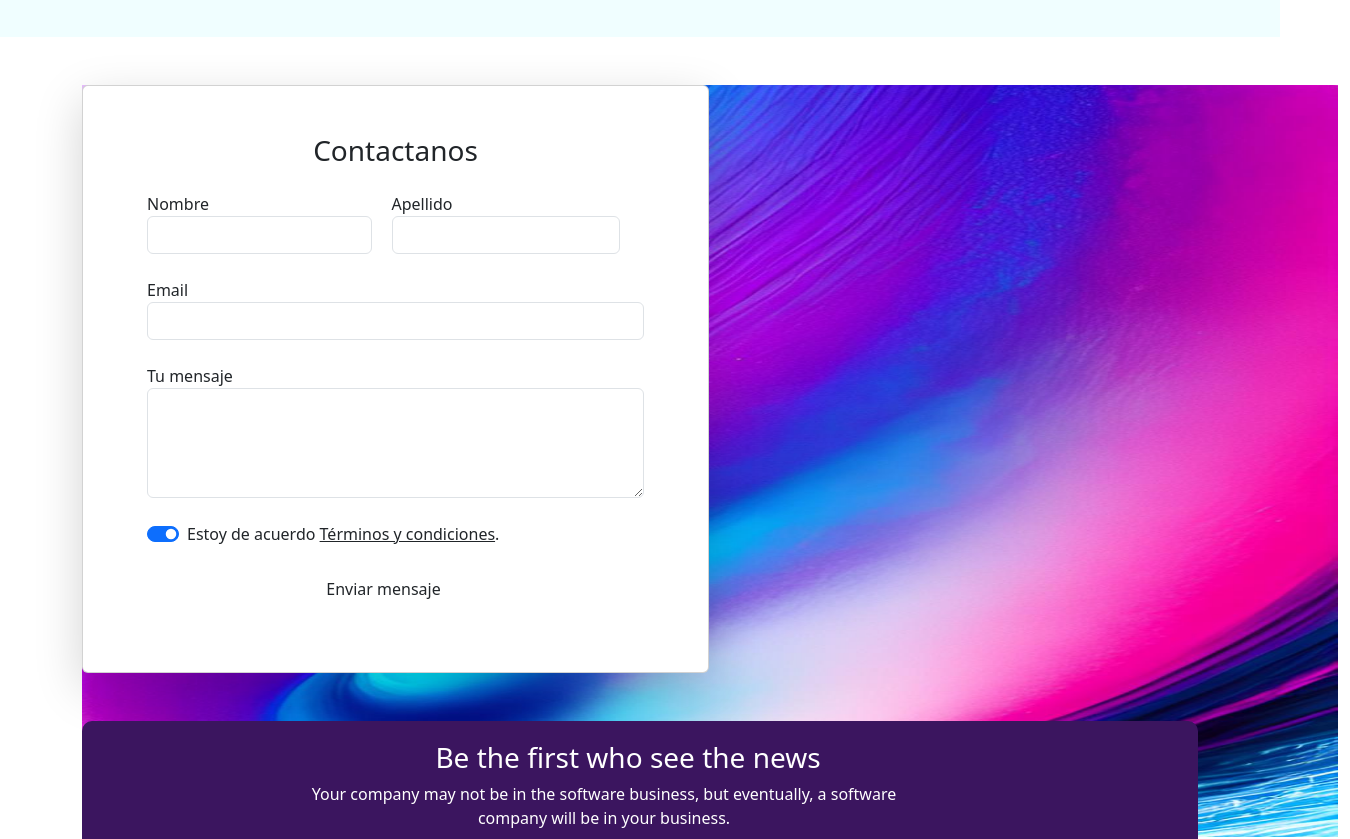
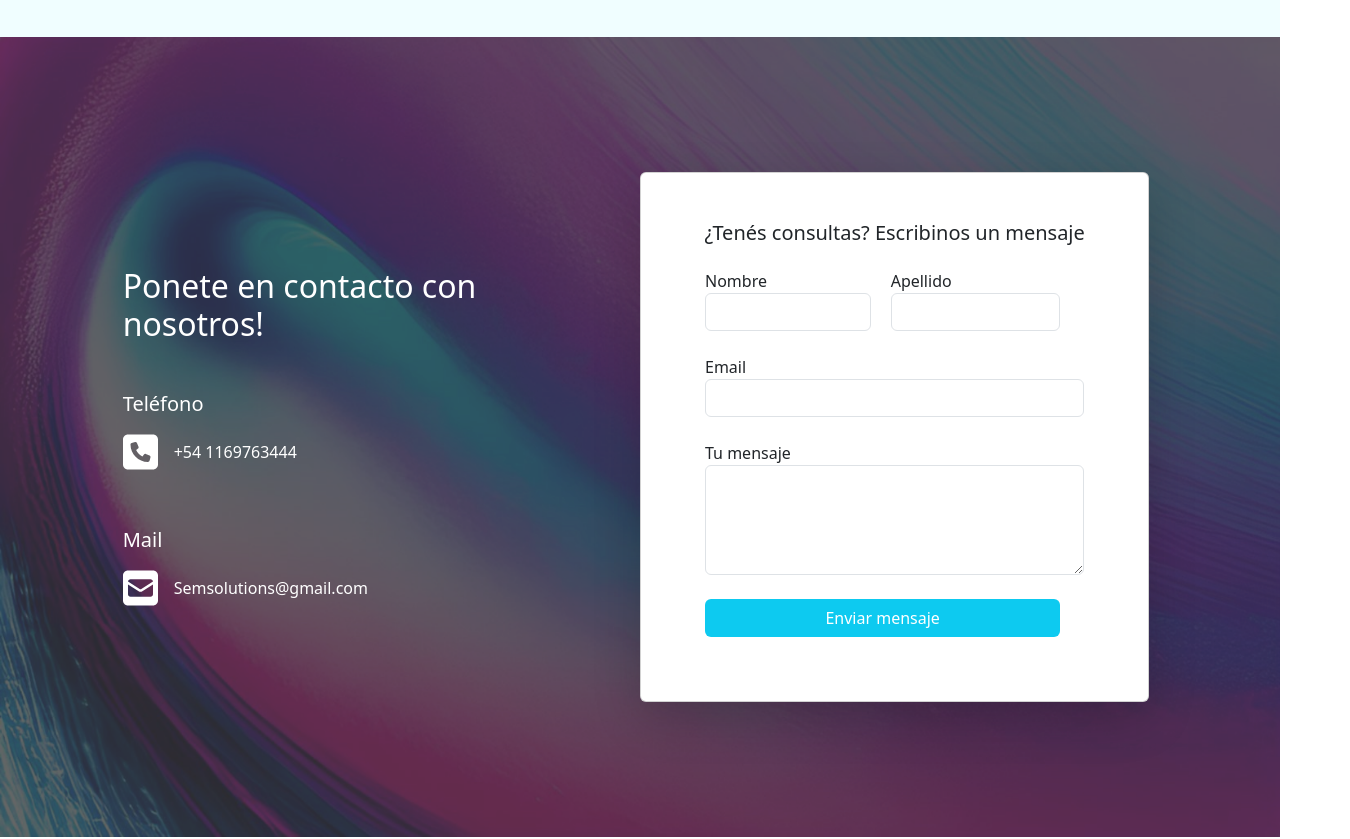
Before and after one commit to LeanRamirez/sem_solutions, a React (Vite) app: page / in a window 1280 px wide. Shown: the part 2300-3139 px from the top of the page, 1350 px wide, since content can reach past the window. Built offline with nearby package versions, Linux system fonts and the light colour scheme.

Commit message:
form styles

```diff
--- a/src/App.jsx
+++ b/src/App.jsx
@@ -1,10 +1,10 @@
-import React from "react"
+
 import Navbar from './components/navbar/navbar';
 import Home from './components/home/home';
 import Benefits from "./components/benefits/benefits";
 import Testimonials from "./components/testimonials/testimonials";
 import Form from "./components/form/form";
-import Footer from "./components/footer/footer";
+// import Footer from "./components/footer/footer";
 import WhatsappButton from "./components/whatsappButton/whatsappButton";
 
 import { library } from '@fortawesome/fontawesome-svg-core';
@@ -28,7 +28,7 @@ function App() {
       <Benefits/>
       <Testimonials/>
       <Form/>
-      <Footer/>
+      {/* <Footer/> */}
       <WhatsappButton/>
      </div>
   )
--- a/src/components/form/form.jsx
+++ b/src/components/form/form.jsx
@@ -1,6 +1,9 @@
-import React, { useState } from "react";
+import { useState } from "react";
 import style from "./form.module.css";
-import bg2 from "../../assets/bg2.jpg";
+import bg2 from "../../assets/bg2.png";
+import { FontAwesomeIcon } from '@fortawesome/react-fontawesome';
+import { faSquareInstagram, faSquareWhatsapp } from '@fortawesome/free-brands-svg-icons';
+import { faSquarePhone, faSquareEnvelope } from '@fortawesome/free-solid-svg-icons';
 
 const Form = () => {
   const [formData, setFormData] = useState({
@@ -58,13 +61,38 @@ const Form = () => {
 
 
   return (
-    <div className="page-header">
-      <div className="container py-5">
-        <div className="row">
-          <img className={style.bg} src={bg2} alt="bg2" />
-          <div className="col-lg-7 d-flex justify-content-center flex-column">
-            <div className="card card-body d-flex justify-content-center shadow-lg p-5 blur align-items-center">
-              <h3 className="text-center">Contactanos</h3>
+    <div className="page-header w-100">
+      <img className={style.bg} src={bg2} alt="bg2" />
+      <div className={`p-0 m-0 ${style.container}`}>
+        <div className={`row d-flex justify-content-center align-items-center ${style.contactContainer}`}>
+          <div className={`col-lg-5 ${style.contactData}`}>
+            <h2 className="p-3 fw-light">Ponete en contacto con nosotros!</h2>
+
+            <div className="d-flex flex-column align-items-center p-3 gap-5">
+
+              <div className="d-flex flex-column justify-content-start align-items-center">
+                <h5 className="w-100 py-2 fw-light">Teléfono</h5>
+                <div className="w-100 d-flex justify-content-start align-items-center">
+                  <FontAwesomeIcon icon={faSquarePhone} className={`text-white ${style.wsIcon}`} />
+                  <p className="px-3 my-auto">+54 1169763444</p>
+                </div>
+              </div>
+              <div className="d-flex flex-column justify-content-start align-items-center">
+                <h5 className="w-100 py-2 fw-light">Mail</h5>
+                <div className="w-100 d-flex justify-content-start align-items-center">
+                  <FontAwesomeIcon icon={faSquareEnvelope} className={`text-white ${style.wsIcon}`} />
+                  <p className="px-3 my-auto">Semsolutions@gmail.com</p>
+                </div>
+              </div>
+              {/* <div className="w-50 d-flex justify-content-around">
+                <FontAwesomeIcon icon={faSquareWhatsapp} className={`text-white ${style.wsIcon}`} />
+                <FontAwesomeIcon icon={faSquareInstagram} className={`text-white ${style.wsIcon}`} />
+              </div> */}
+            </div>
+          </div>
+          <div className="col-lg-5 rounded-4">
+            <div className="card card-body d-flex shadow-lg p-5 blur">
+              <h5 className="text-center">¿Tenés consultas? Escribinos un mensaje</h5>
               <form role="form" id="contact-form" method="post" autoComplete="off" onSubmit={handleSubmit}>
                 <div className="card-body">
                   <div className="row">
@@ -127,15 +155,15 @@ const Form = () => {
                   </div>
                   <div className="row">
                     <div className="col-md-12">
-                      <div className="form-check form-switch mb-4">
-                        <input className="form-check-input" type="checkbox" id="flexSwitchCheckDefault" checked />
+                      {/* <div className="form-check form-switch mb-4">
+                        <input className="form-check-input switch" type="checkbox" id="flexSwitchCheckDefault" checked />
                         <label className="form-check-label" htmlFor="flexSwitchCheckDefault">
                           Estoy de acuerdo <a href="javascript:;" className="text-dark"><u>Términos y condiciones</u></a>.
                         </label>
-                      </div>
+                      </div> */}
                     </div>
                     <div className="col-md-12">
-                      <button type="submit" className="btn bg-gradient-dark w-100">Enviar mensaje</button>
+                      <button type="submit" className="btn bg-gradient-dark w-100 bg-info text-white">Enviar mensaje</button>
                     </div>
                   </div>
                 </div>
--- a/src/components/form/form.module.css
+++ b/src/components/form/form.module.css
@@ -1,10 +1,23 @@
 .container{
-    padding: 30px;
+    height: 100vh;
+    width: 100%;
 }
 .bg {
-    height: 94%;
+    width: 100%;
+    height: 100%;
+    background-size: cover;
     position: absolute;
     z-index: 0;
-    margin-right: 50px;
-    /*Para asegurar que ocupe toda la altura de la columna */
 }
+.contactContainer {
+    height: 100%;
+}
+
+.contactData {
+    z-index: 1;
+    color: #fff;
+}
+
+.wsIcon {
+    font-size: 40px;
+}
--- a/src/components/testimonials/testimonials.jsx
+++ b/src/components/testimonials/testimonials.jsx
@@ -1,4 +1,4 @@
-import React from "react";
+
 import img from "../../assets/fotoTestimonials.avif";
 import style from "./testimonials.module.css";
 
```
Also changed, not shown: src/assets/bg2.png (added).
